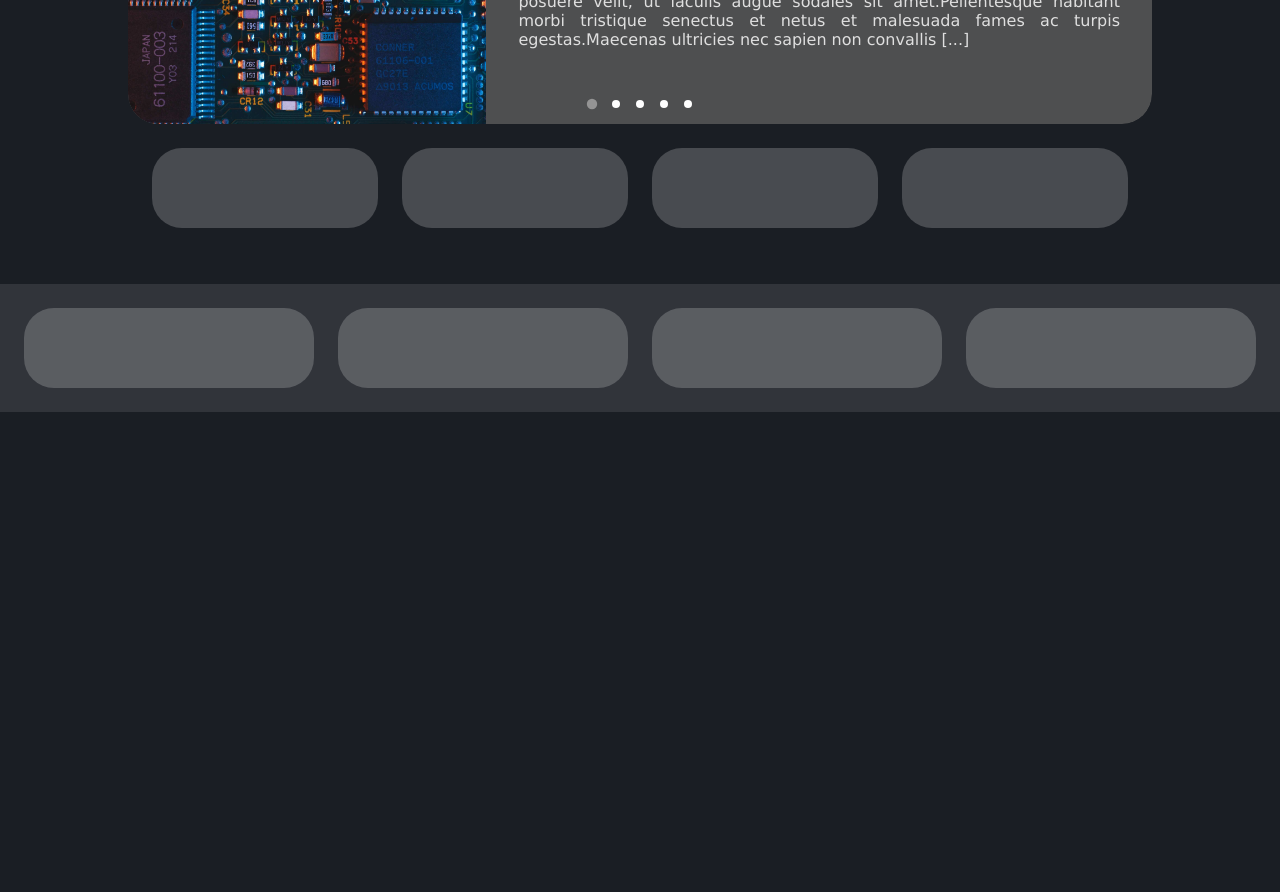
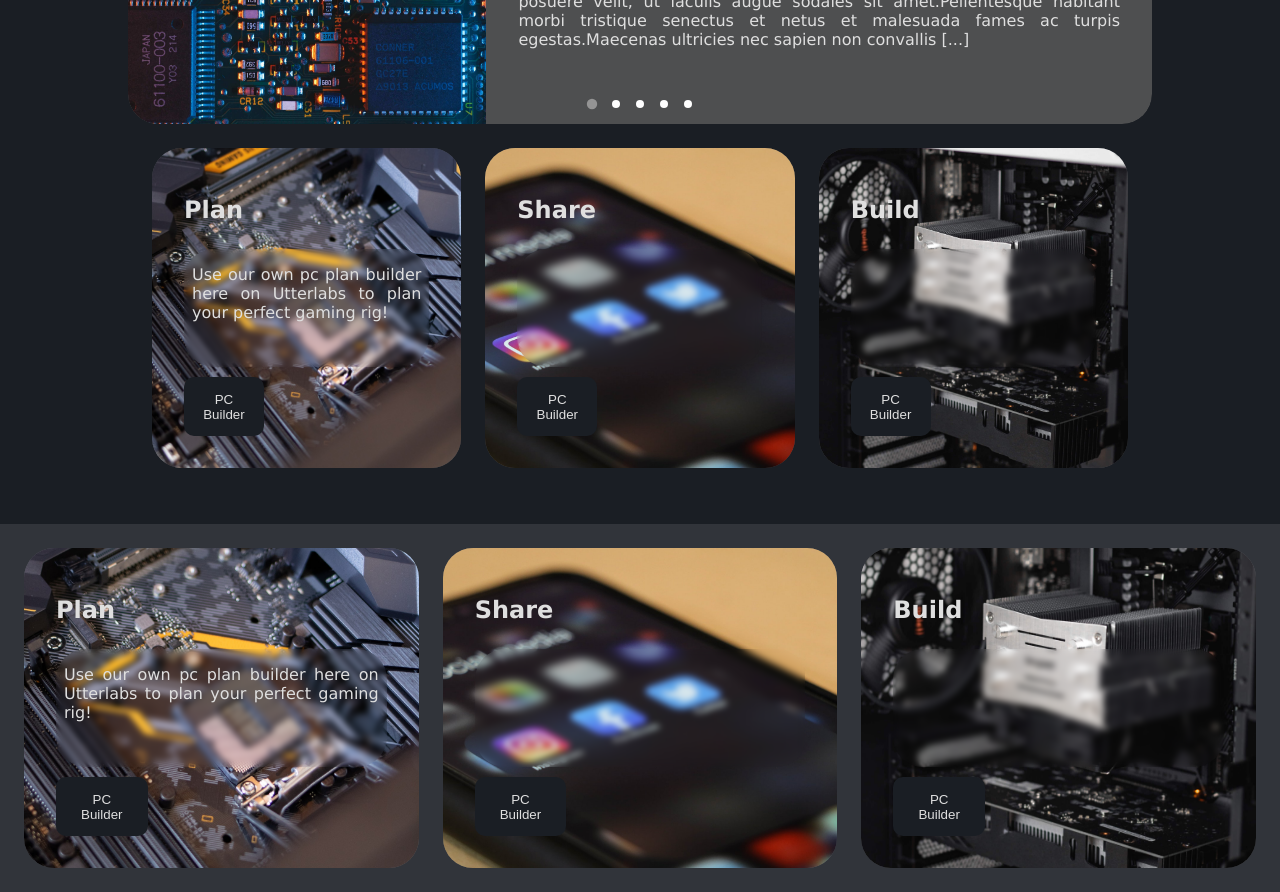
Before and after one commit to gianlourbano/UtterLabsPC-3.0, a Next.js app: page / in a window 1280 px wide. Shown: the part 660-1552 px from the top of the page. Before the commit the page ends 1072 px from the top, so only its background shows below. Built offline with nearby package versions, Linux system fonts and the light colour scheme.

Commit message:
updated cards

```diff
--- a/src/components/Button/Button.module.css
+++ b/src/components/Button/Button.module.css
@@ -1,5 +1,5 @@
 .container {
-	border-radius: 20px;
+	border-radius: 10px;
 	padding: 0.6rem 1.2rem;
 
 	cursor: pointer;
--- a/src/pages/index.tsx
+++ b/src/pages/index.tsx
@@ -1,13 +1,28 @@
 import styles from '../../styles/Home.module.css'
 
 import HeaderBG from "../components/Header/HeaderBG"
-import { Container, Typography, Carousel, Slide, PageContainer, Card} from "../components/components"
+import { Container, Typography, Carousel, Slide, PageContainer, Card, Button} from "../components/components"
 import {usePalette, useTheme} from "../components/Theme/ThemeProvider"
 import {data} from "../components/Carousel/mockdata"
 import {useInView} from "react-intersection-observer"
 import ComputerCard from "../components/ComputerCards/Card"
 
-const images = [null, "./corsair.jpg", "./nzxt.jpg", "./build.jpg"]
+const infocards = [
+  {
+    img: "./motherboard2.jpg",
+    text: "Plan",
+    text2: "Use our own pc plan builder here on Utterlabs to plan your perfect gaming rig!"
+  }, {
+    img: "./social.jpg",
+    text: "Share",
+    text2: ""
+  }, {
+    img: "./build.jpg",
+    text: "Build",
+    text2: ""
+  }
+
+]
 
 import { motion } from 'framer-motion'
 
@@ -50,8 +65,7 @@ const container = {
       staggerChildren: 0.2
     }
   }
-
-};
+}
 
 const item = {
   hidden: { y: 20, opacity: 0 },
@@ -59,13 +73,13 @@ const item = {
     y: 0,
     opacity: 1
   }
-};
+}
 
 const LowerPart: React.FC = () => {
 
   const [ref, inView, entry] = useInView({
     threshold: 0.7,
-    triggerOnce: false
+    triggerOnce: true
   });
 
   return (
@@ -77,13 +91,21 @@ const LowerPart: React.FC = () => {
         animate={inView ? 'visible' : 'hidden'}
         className={styles.container}
       >
-        {[0, 1, 2, 3].map((index) => {
+        {[0, 1, 2].map((index) => {
           const style: string = "item" + (index + 1).toString()
           return (
             <motion.div className={`${styles.item} ${styles[style]}`}
               key={index}
               variants={item}
-            ></motion.div>
+            >
+              <img className={styles.img} src={infocards[index].img} alt="" />
+                <div className={styles.content}>
+                  <Typography type="h2">{infocards[index].text}</Typography>
+                  <Typography type="p">{infocards[index].text2}</Typography>
+                  <Button>PC Builder</Button>
+                </div>
+
+            </motion.div>
           )
         })}
       </motion.section>
--- a/styles/Home.module.css
+++ b/styles/Home.module.css
@@ -151,15 +151,63 @@
     padding: 3vh;
 
     display: grid;
-    grid-template-columns: repeat(auto-fit, minmax(8rem, 1fr));
+    grid-template-columns: repeat(auto-fit, minmax(12rem, 1fr));
     grid-gap: 3vh;
     overflow: hidden;
 }
 
 .item {
     justify-self: stretch;
+    position: relative;
     margin: 0;
     background: rgba(255, 255, 255, 0.2);
     border-radius: 30px;
-    min-height: 10vh;
+    min-height: 20rem;
 }
+
+.img {
+    position: absolute;
+    object-fit: cover;
+    width: 100%;
+    height: 100%;
+    border-radius: 30px;
+    z-index: 1;
+    transition: .1s
+}
+
+.item:hover>.img {
+    transform: scale(1.04)
+}
+
+.content {
+    position: absolute;
+    z-index: 2;
+    height: 100%;
+    padding: 2rem;
+
+    display: grid;
+    grid-template-columns: 2fr 5fr;
+    grid-template-rows: 1fr 2fr 1fr;
+    grid-gap: 10px;
+    grid-template-areas:
+    "title ....."
+    "p     p    "
+    "btn   .....";
+
+}
+
+.content>p {
+    padding: 1rem 0.5rem;
+    border-radius: 30px;
+    backdrop-filter: blur(3px);
+    grid-area: p;
+}
+
+.content>h2 {
+    grid-area: title;
+    align-self: center;
+}
+
+.content>button {
+    grid-area: btn;
+}
```
Also changed, not shown: public/motherboard2.jpg (added), public/social.jpg (added).
